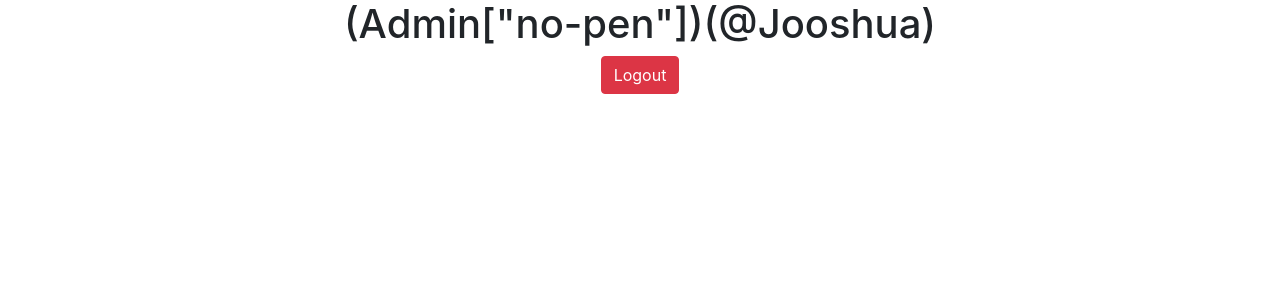
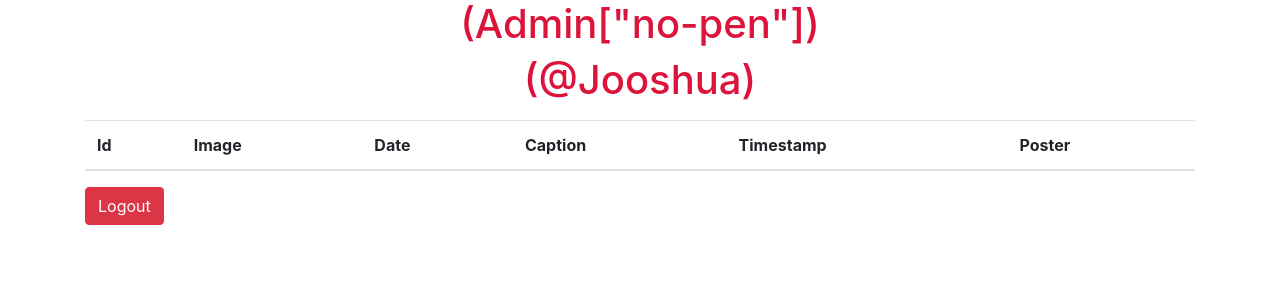
Before and after one commit to jcidron09/Bedtime-Brigade, a Flask app: page /profile/Jooshua in a window 1280 px wide. Shown: the part 56-356 px from the top of the page. Run offline with Flask 2, Linux system fonts and the light colour scheme; a user stored in the database is signed in; data comes from the database, SQL or seed files in the repository; both versions use the stored data as it was after the commit; tables that the repository leaves empty hold one stand-in row (values such as "Sample post"); lists and menus that the app fills with data are empty; some libraries are stand-ins or nearby versions.

Commit message:
Added CSS, 50% done with posts

```diff
--- a/app.py
+++ b/app.py
@@ -1,5 +1,6 @@
 from flask import Flask, redirect, url_for, render_template, request, session, flash, send_from_directory
-from datetime import timedelta, datetime
+from datetime import timedelta
+import datetime
 from flask_sqlalchemy import SQLAlchemy
 from werkzeug.utils import secure_filename
 import random
@@ -9,8 +10,8 @@ import shutil
 
 
 app = Flask(__name__)
-UPLOAD_FOLDER = "static/uploads"
-ALLOWED_EXTENSIONS = {'txt', 'pdf', 'png', 'jpg', 'jpeg', 'gif'}
+UPLOAD_FOLDER = "static/Archives"
+ALLOWED_EXTENSIONS = {'png', 'jpg', 'jpeg', 'gif'}
 app.config['UPLOAD_FOLDER'] = UPLOAD_FOLDER
 app.secret_key = "hello"
 app.config['SQLALCHEMY_DATABASE_URI'] = 'sqlite:///Posts-Users.sqlite3'
@@ -101,14 +102,20 @@ def profile_screen(username):
         else:
             for user in User.query.all():
                 if user.username == session["user"]:
-                    username = session["user"]
+                    username = session['user']
                     alias = session["alias"]
-                    return render_template("profile.html", alias=alias, username=username)
+                    if user.admin == True:
+                       username = "<h1 class=\"admin username\">" +"(@" + username +")"
+                       alias ="<h1 class=\"admin username\">" + alias + "</h1>"
+                    else:
+                      username = "<h1>" + "(@" + session["user"] +")" + "</h1>"
+                      alias = "<h1>" + session["alias"] + "</h1>"
+                    return render_template("profile.html", title_username=session['user'],alias=alias, username=username, content=user_posts(session['user']))
 
 
 @app.route("/archives", methods=['GET', 'POST'])
 def archives():
-    return render_template("archives.html", gallery=create_gallery("Archives"))
+    return render_template("archives.html", gallery=create_gallery())
 
 
 def allowed_file(filename):
@@ -137,6 +144,9 @@ def create_post():
             if file and allowed_file(file.filename):
                 filename = secure_filename(file.filename)
                 file.save(os.path.join(app.config['UPLOAD_FOLDER'], filename))
+                this_post = Post(image=filename, caption=request.form['caption'], date=datetime.datetime.now().strftime("%x"), timestamp=datetime.datetime.now().strftime("%X"), poster=session['user'])
+                db.session.add(this_post)
+                db.session.commit()
                 return render_template("create_post.html", content="POST")
         if request.method == 'GET':
             return render_template("create_post.html", content="GET")
@@ -155,23 +165,36 @@ def show_database():
             if 'remove_admin' in request.form.getlist(user.username):
                 current_user = User.query.filter_by(username=username).first()
                 current_user.admin = False
+        for post in Post.query.all():
+            if 'delete_post' in request.form.getlist(post.timestamp):
+              db.session.delete(post)
         db.session.commit()
-    return render_template("show_database.html", user_table=create_user_table(), post_table=create_post_table())
+    else:
+      if 'user' not in session.keys():
+        return redirect(url_for("login"))
+      else:
+        username = session['user']
+        current_user = User.query.filter_by(username=username).first()
+        if current_user.admin == False:
+          return redirect(url_for("login"))
+        else:
+          return render_template("show_database.html", user_table=create_user_table(), post_table=create_post_table())
+    return render_template("show_database.html",user_table=create_user_table(), post_table=create_post_table())
 
 
-def create_gallery(directory):
+
+def create_gallery():
     gallery = "\t\t\t<div class=\"row\">\n"
-    file_list = os.listdir("static/Archives")
-    for file in file_list:
-        if re.search("(([^.]+)$)", file).group() not in "jpg jpeg png gif heic":
-            file_list.remove(file)
-    for image in file_list:
+    for post in Post.query.all():
         gallery += "\t\t\t\t<div class=\"col-lg-4 mb-4 mb-lg-0\">\n"
         gallery += "\t\t\t\t\t<img\n"
-        gallery += "\t\t\t\t\t\tsrc=\"static/" + directory + "/" + image + "\"\n"
+        gallery += "\t\t\t\t\t\tsrc=\"static/" + "Archives/" + post.image + "\"\n"
+        print(post.image)
         gallery += "\t\t\t\t\t\tclass=\"w-100 shadow-1-strong rounded mb-4\"\n"
         gallery += "\t\t\t\t\t\twidth=\"25%\"\n"
         gallery += "\t\t\t\t\t/>\n"
+        gallery += "\t\t\t\t\t<h6>" + post.poster + "</h6>"
+        gallery += "\t\t\t\t\t<p>" + post.caption + "</p>"
         gallery += "\t\t\t\t</div>\n"
     gallery += "\t\t\t</div>"
     return gallery
@@ -228,9 +251,9 @@ def create_post_table():
             <tr>
               <th scope="col">Id</th>
               <th scope="col">Image</th>
+              <th scope="col">Caption</th>
               <th scope="col">Date</th>
               <th scope="col">Timestamp</th>
-              <th scope="col">Event</th>
               <th scope="col">Poster</th>
             </tr>
         </thead>
@@ -240,13 +263,51 @@ def create_post_table():
             + "<th scope=""row"">" + str(post.id) + "</td>\n" \
             + "<td>" + post.image + "</td>\n" \
             + "<td>" + post.date + "</td\n>" \
+            + "<td>" + post.caption + "</td\n>" \
             + "<td>" + post.timestamp + "</td>\n" \
-            + "<td>" + post.event + "</td>\n" \
-            + "<td>" + post.poster_id + "</td>\n"
+            + "<td>" + post.poster + "</td>\n" \
+            + "<td>" + "<div class=""form-check"">\n" \
+            + "<input class=""form-check-input"" type=""checkbox"" value=""delete_post""  name= " \
+            + "\"" + str(post.timestamp) + "\"" + ">" \
+            + "<label class=""form-check-label"">" + "Delete POST" \
+            + "</label>\n</div>\n</td>\n"
+
     table += "</tbody>\n</table>\n"
     return table
+
+def user_posts(username):
+  posts = "Posts: "
+  for post in Post.query.all():
+    for user in User.query.filter_by(username=username):
+      table = """
+    <table class="table">
+        <thead>
+            <tr>
+              <th scope="col">Id</th>
+              <th scope="col">Image</th>
+              <th scope="col">Date</th>
+              <th scope="col">Caption</th>
+              <th scope="col">Timestamp</th>
+              <th scope="col">Poster</th>
+            </tr>
+        </thead>
+    """
+    for post in Post.query.all():
+      if post.poster == username:
+        table += "<tr>\n" \
+            + "<th scope=""row"">" + str(post.id) + "</td>\n" \
+            + "\t\t<td>" + post.image + "</td>\n" \
+            + "\t\t<td>" + post.date + "</td\n>" \
+            + "\t\t<td>" + post.caption + "</td\n>" \
+            + "\t\t<td>" + post.timestamp + "</td>\n" \
+            + "\t\t<td>" + post.poster + "</td>\n"
+    table += "</tbody>\n</table>\n"
+    return table
+
+  return posts
 
 
 if __name__ == "__main__":
     db.create_all()
+    print(user_posts("Jooshua"))
     app.run(host="0.0.0.0", debug=True)
--- /dev/null
+++ b/static/main.css
@@ -0,0 +1,13 @@
+.admin {
+  color:#DC143C
+}
+
+.alias.admin{
+  color:#DC143C
+}
+.username.admin{
+  color:#DC143C
+}
+.comment.admin{
+  color:#DC143C
+}
--- a/templates/index.html
+++ b/templates/index.html
@@ -7,7 +7,11 @@
         {% block title %}Home Page{% endblock %}
         {% block content %}
         <div class="container align-content-center text-center">
-            <h1>The Bedtime Brigade</h1>
+          <br>
+          <br>
+          <h1>The Bedtime Brigade</h1>
+          <br>
+          <br>
             <img class="img_fluid rounded" src="{{url_for('static', filename=image)}}", width="25%" height="25%"/>
         </div>
         {% endblock %}
--- a/templates/profile.html
+++ b/templates/profile.html
@@ -6,14 +6,22 @@
 </head>
 <body>
         {% extends "base.html" %}
-        {% block title %}{{username}}{% endblock %}
+        {% block title %}{{title_username}}{% endblock %}
         {% block content %}
+        {%autoescape false%}
         <figure class="text-center">
-            <h1>{{alias}}(@{{username}})</h1>
+            {{alias}}{{username}}
+        </figure>
+        {%endautoescape%}
+        <div class= "container">
+        {%autoescape false%}
+          {{content}}
+        {%endautoescape%}
+        <div>
         <form method='POST' action="/profile/default">
             <input type="submit" class="btn btn-danger" value="Logout">
         </form>
-        </figure>
+
         {% endblock %}
 </body>
 </html>
```
Also changed, not shown: Posts-Users.sqlite3, static/Archives/IMG-7190.jpg (added), static/Archives/IMG-7191.jpg (added), static/uploads/zaara_no.png (deleted), 2 other files.
